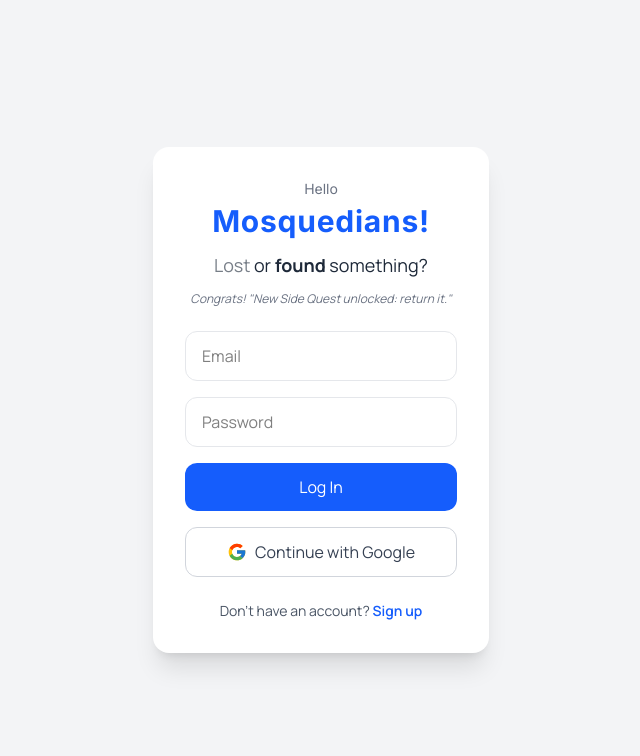
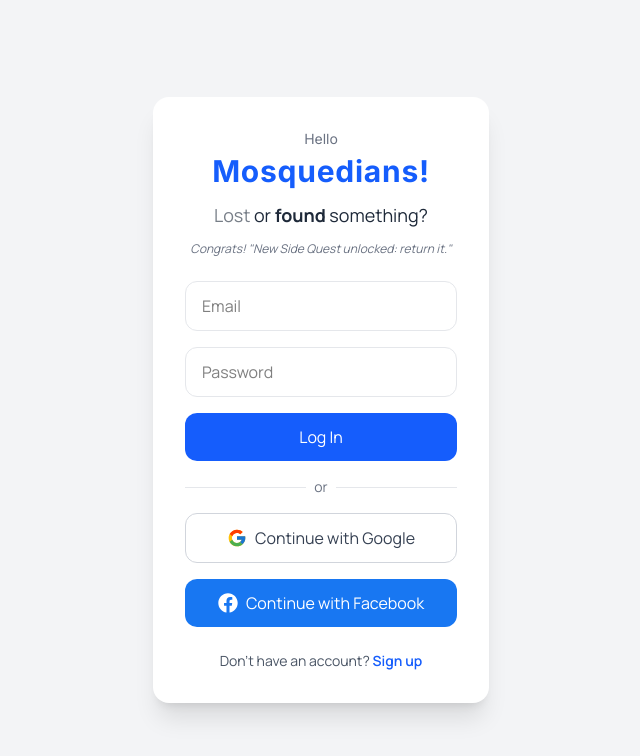
Before and after one commit to KenKenLim07/lost-and-found, a React (Vite) app: page / in a window 1280 px wide. Shown: the top 756 px of the page, without its empty margins (319-959 px from the left). Built offline with nearby package versions, Linux system fonts and the light colour scheme.

Commit message:
loggin from tweaks

```diff
--- a/src/components/AuthForm.jsx
+++ b/src/components/AuthForm.jsx
@@ -2,6 +2,7 @@ import { useState } from 'react'
 import { supabase } from '../lib/supabase'
 import { motion, AnimatePresence } from 'framer-motion'
 import { FcGoogle } from 'react-icons/fc' // Google icon (optional)
+import { FaFacebook } from 'react-icons/fa'
 
 export default function AuthForm() {
   // 🔐 Auth-related states
@@ -32,6 +33,17 @@ export default function AuthForm() {
   const handleGoogleLogin = async () => {
     const { error } = await supabase.auth.signInWithOAuth({
       provider: 'google',
+    })
+
+    if (error) {
+      setError(error.message)
+    }
+  }
+
+  // 🔵 Handle Facebook OAuth login
+  const handleFacebookLogin = async () => {
+    const { error } = await supabase.auth.signInWithOAuth({
+      provider: 'facebook',
     })
 
     if (error) {
@@ -143,6 +155,15 @@ export default function AuthForm() {
             {isLoading ? 'Loading...' : isSignUp ? 'Sign Up' : 'Log In'}
           </motion.button>
 
+          <div className="relative">
+            <div className="absolute inset-0 flex items-center">
+              <div className="w-full border-t border-gray-200"></div>
+            </div>
+            <div className="relative flex justify-center text-xs sm:text-sm">
+              <span className="px-2 bg-white text-gray-500">or</span>
+            </div>
+          </div>
+
           <motion.button
             onClick={handleGoogleLogin}
             type="button"
@@ -153,6 +174,18 @@ export default function AuthForm() {
           >
             <FcGoogle size={18} className="sm:w-5 sm:h-5" />
             Continue with Google
+          </motion.button>
+
+          <motion.button
+            onClick={handleFacebookLogin}
+            type="button"
+            initial={{ opacity: 0 }}
+            animate={{ opacity: 1 }}
+            transition={{ duration: 0.5 }}
+            className="w-full py-2.5 sm:py-3 flex items-center justify-center gap-2 rounded-xl bg-[#1877F2] hover:bg-[#166FE5] text-white font-medium text-sm sm:text-base"
+          >
+            <FaFacebook size={18} className="sm:w-5 sm:h-5" />
+            Continue with Facebook
           </motion.button>
         </form>
 
--- a/src/components/NavBar.jsx
+++ b/src/components/NavBar.jsx
@@ -35,7 +35,7 @@ export default function Navbar({ onSignOut }) {
             <path strokeLinecap="round" strokeLinejoin="round" strokeWidth={2} d="M9 12l2 2 4-4m6 2a9 9 0 11-18 0 9 9 0 0118 0z" />
           </svg>
           <h1 className="text-xl font-bold text-blue-600 tracking-tight">
-            Lost & Found
+            Wellcome Mosquedians!
           </h1>
         </div>
 
```
